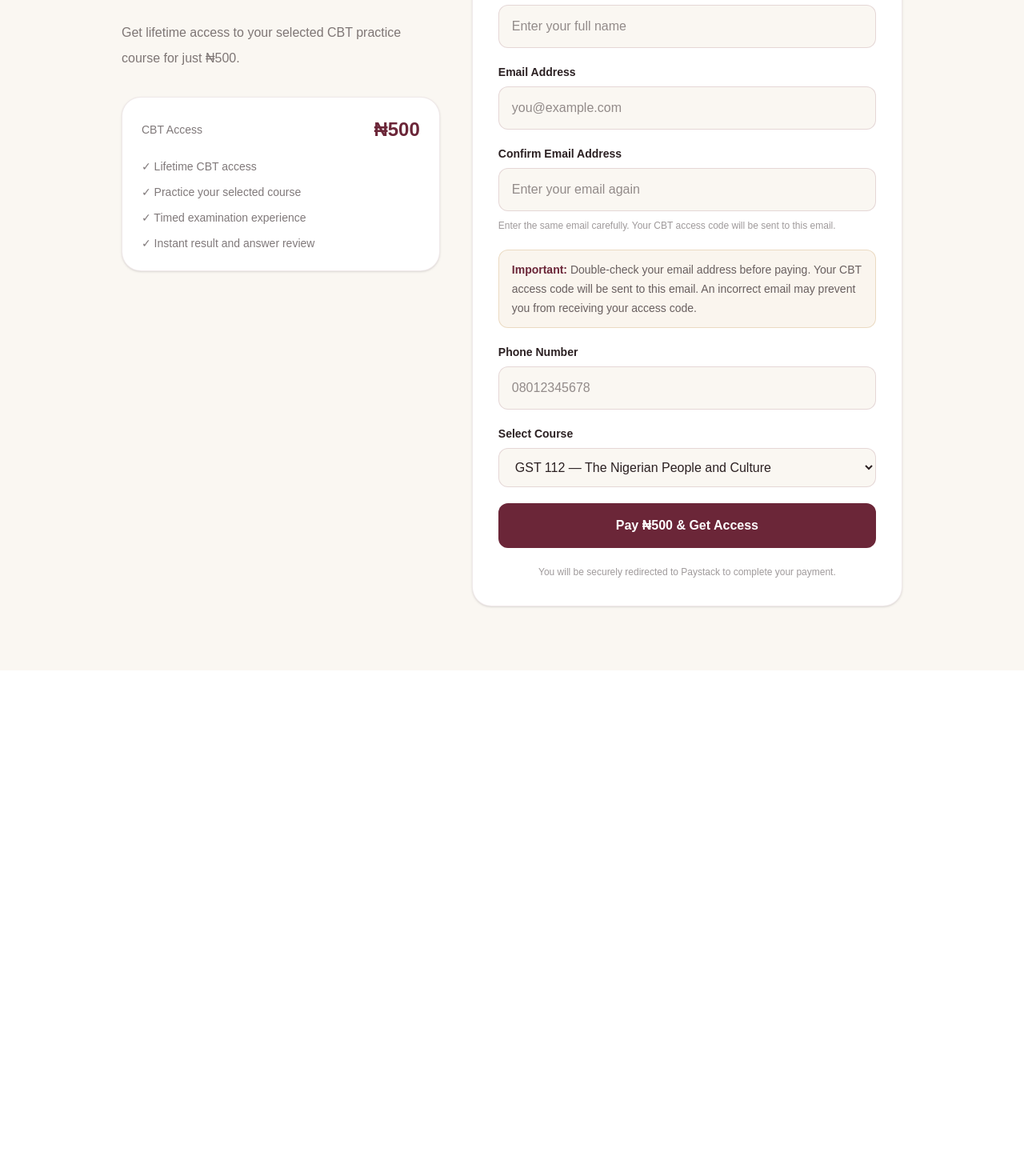
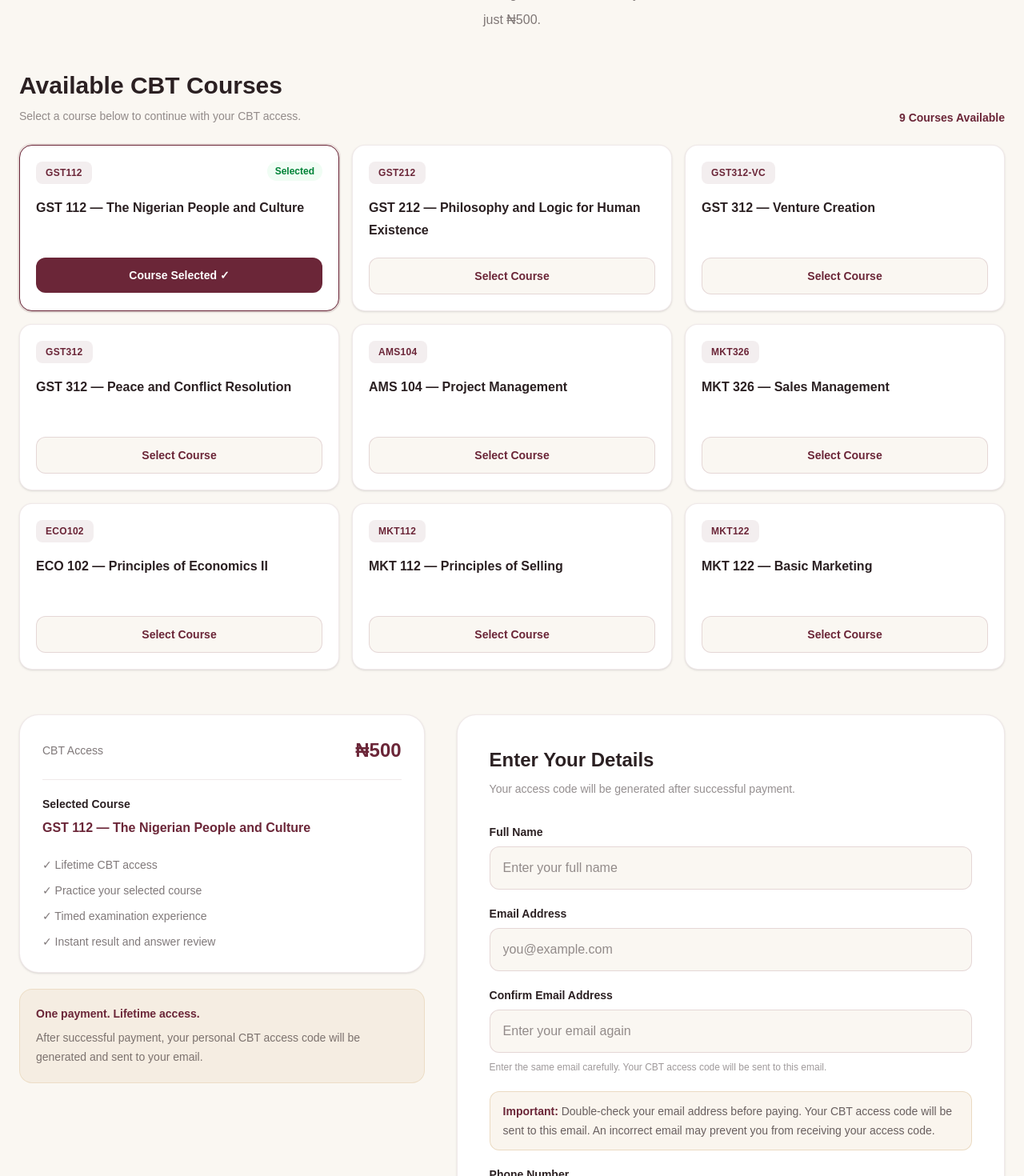
Before and after one commit to deborahasuquo531-star/Campus-Learning-Hub-Frontend, a Next.js app: page /payment in a window 1280 px wide. Shown: the part 300-1770 px from the top of the page at 80% size. Before the commit the page ends 1138 px from the top, so only its background shows below. Built offline with nearby package versions, Linux system fonts and the light colour scheme.

Commit message:
Show all available CBT courses

```diff
--- a/app/payment/page.tsx
+++ b/app/payment/page.tsx
@@ -35,22 +35,22 @@ const courses = [
   {
     id: 6,
     code: "MKT326",
-    name: "MKT 326 - Sales Management",
+    name: "MKT 326 — Sales Management",
   },
   {
     id: 7,
-    code: "ECO 102",
-    name: "ECO 102 - Principles of Economics II",
+    code: "ECO102",
+    name: "ECO 102 — Principles of Economics II",
   },
   {
     id: 8,
-    code: "AKSU-MKT 112",
-    name: "AKSU-MKT 112 - Principles of Selling",
+    code: "MKT112",
+    name: "MKT 112 — Principles of Selling",
   },
   {
     id: 9,
-    code: "AKSU-MKT 122",
-    name: "AKSU-MKT 122 - Basic Marketing",
+    code: "MKT122",
+    name: "MKT 122 — Basic Marketing",
   },
 ];
 
@@ -72,11 +72,13 @@ export default function CBTPaymentPage() {
   const [loading, setLoading] = useState(false);
   const [status, setStatus] =
     useState<PaymentStatus>("form");
+
   const [error, setError] = useState("");
   const [accessCode, setAccessCode] = useState("");
   const [verifiedCourse, setVerifiedCourse] =
     useState("");
-  const [studentEmail, setStudentEmail] = useState("");
+  const [studentEmail, setStudentEmail] =
+    useState("");
 
   useEffect(() => {
     const searchParams = new URLSearchParams(
@@ -136,8 +138,6 @@ export default function CBTPaymentPage() {
       /*
        * The payment page saved the selected course ID
        * before sending the user to Paystack.
-       *
-       * We use that same course ID when entering the CBT.
        */
       const savedCourseId =
         sessionStorage.getItem("cbtPaymentCourse") ||
@@ -219,7 +219,6 @@ export default function CBTPaymentPage() {
         "cbtPaymentReference",
         reference
       );
-
     } catch (err) {
       setStatus("failed");
 
@@ -243,6 +242,26 @@ export default function CBTPaymentPage() {
     setError("");
   }
 
+  function selectCourse(courseId: number) {
+    updateField(
+      "course",
+      String(courseId)
+    );
+
+    /*
+     * Scroll the student toward the payment form
+     * after selecting a course from the showcase.
+     */
+    setTimeout(() => {
+      document
+        .getElementById("payment-form")
+        ?.scrollIntoView({
+          behavior: "smooth",
+          block: "start",
+        });
+    }, 50);
+  }
+
   async function handlePayment(
     e: React.FormEvent<HTMLFormElement>
   ) {
@@ -258,7 +277,9 @@ export default function CBTPaymentPage() {
       form.email.trim().toLowerCase();
 
     const confirmEmail =
-      form.confirm_email.trim().toLowerCase();
+      form.confirm_email
+        .trim()
+        .toLowerCase();
 
     if (!email) {
       setError(
@@ -302,9 +323,11 @@ export default function CBTPaymentPage() {
 
     /*
      * Catch common email-domain typing mistakes.
-     * We do not automatically change the student's email.
      */
-    const commonDomainTypos: Record<string, string> = {
+    const commonDomainTypos: Record<
+      string,
+      string
+    > = {
       "gmial.com": "gmail.com",
       "gmai.com": "gmail.com",
       "gmail.con": "gmail.com",
@@ -327,11 +350,14 @@ export default function CBTPaymentPage() {
       setError(
         `Please check your email address. Did you mean ${email.split("@")[0]}@${commonDomainTypos[emailDomain]}?`
       );
+
       return;
     }
 
     if (!form.phone.trim()) {
-      setError("Please enter your phone number.");
+      setError(
+        "Please enter your phone number."
+      );
       return;
     }
 
@@ -346,10 +372,6 @@ export default function CBTPaymentPage() {
       /*
        * Save the verified email and selected course
        * BEFORE redirecting to Paystack.
-       *
-       * The normalized email is used so that
-       * uppercase/lowercase differences do not
-       * cause an email mismatch later.
        */
       sessionStorage.setItem(
         "cbtPaymentEmail",
@@ -369,9 +391,11 @@ export default function CBTPaymentPage() {
             "Content-Type": "application/json",
           },
           body: JSON.stringify({
-            full_name: form.full_name.trim(),
+            full_name:
+              form.full_name.trim(),
             email: email,
-            phone: form.phone.trim(),
+            phone:
+              form.phone.trim(),
             course: form.course,
           }),
           cache: "no-store",
@@ -386,6 +410,7 @@ export default function CBTPaymentPage() {
       ) {
         throw new Error(
           data.message ||
+            data.error ||
             "Unable to initialize payment. Please try again."
         );
       }
@@ -421,10 +446,14 @@ export default function CBTPaymentPage() {
     );
 
     const savedCourseId =
-      sessionStorage.getItem("cbtPaymentCourse");
+      sessionStorage.getItem(
+        "cbtPaymentCourse"
+      );
 
     const savedEmail =
-      sessionStorage.getItem("cbtPaymentEmail");
+      sessionStorage.getItem(
+        "cbtPaymentEmail"
+      );
 
     if (savedCourseId) {
       sessionStorage.setItem(
@@ -519,8 +548,9 @@ export default function CBTPaymentPage() {
 
             <p className="mt-4 leading-7 text-[#2B2022]/60">
               Your CBT access has been activated.
-              Your access code has been sent to your email.
-              Keep it safe for easy access next time.
+              Your access code has been sent to your
+              email. Keep it safe for easy access next
+              time.
             </p>
 
             <div className="mt-8 rounded-2xl border border-[#6B2638]/10 bg-[#FAF7F2] p-6">
@@ -539,16 +569,19 @@ export default function CBTPaymentPage() {
               </p>
 
               <p className="mt-2 text-sm leading-6 text-[#2B2022]/60">
-                Your CBT access code has also been sent to
+                Your CBT access code has also been
+                sent to
                 <span className="font-semibold text-[#6B2638]">
-                  {" "}{studentEmail}
-                </span>.
+                  {" "}
+                  {studentEmail}
+                </span>
+                .
               </p>
 
               <p className="mt-2 text-sm leading-6 text-[#2B2022]/60">
                 Save this access code. You will need
-                it whenever you want to access your
-                CBT practice.
+                it whenever you want to access your CBT
+                practice.
               </p>
             </div>
 
@@ -683,9 +716,9 @@ export default function CBTPaymentPage() {
         </div>
       </header>
 
-      <section className="mx-auto max-w-5xl px-6 py-14 md:py-20">
-        <div className="grid gap-10 md:grid-cols-[0.85fr_1.15fr]">
-          <div>
+      <section className="mx-auto max-w-7xl px-6 py-14 md:py-20">
+        {/* INTRO */}
+        <div className="mx-auto max-w-3xl text-center">
           <span className="inline-flex rounded-full bg-[#6B2638]/8 px-4 py-2 text-sm font-semibold text-[#6B2638]">
             CBT Access
           </span>
@@ -694,14 +727,90 @@ export default function CBTPaymentPage() {
             Get Your CBT Access
           </h1>
 
-            <p className="mt-5 leading-8 text-[#2B2022]/60">
-              Get lifetime access to your selected
-              CBT practice course for just ₦500.
+          <p className="mx-auto mt-5 max-w-2xl leading-8 text-[#2B2022]/60">
+            Choose from our available CBT courses and
+            get lifetime access to your selected course
+            for just ₦500.
           </p>
+        </div>
 
-            <div className="mt-8 rounded-3xl border border-[#6B2638]/10 bg-white p-6 shadow-sm">
+        {/* COURSE SHOWCASE */}
+        <div className="mt-12">
+          <div className="mb-6 flex flex-col gap-2 sm:flex-row sm:items-end sm:justify-between">
+            <div>
+              <h2 className="text-2xl font-bold md:text-3xl">
+                Available CBT Courses
+              </h2>
+
+              <p className="mt-2 text-sm leading-6 text-[#2B2022]/50">
+                Select a course below to continue with
+                your CBT access.
+              </p>
+            </div>
+
+            <div className="text-sm font-semibold text-[#6B2638]">
+              {courses.length} Courses Available
+            </div>
+          </div>
+
+          <div className="grid gap-4 sm:grid-cols-2 lg:grid-cols-3">
+            {courses.map((course) => {
+              const selected =
+                form.course ===
+                String(course.id);
+
+              return (
+                <div
+                  key={course.id}
+                  className={`group rounded-2xl border bg-white p-5 shadow-sm transition ${
+                    selected
+                      ? "border-[#6B2638] ring-2 ring-[#6B2638]/10"
+                      : "border-[#6B2638]/10 hover:-translate-y-0.5 hover:border-[#6B2638]/25 hover:shadow-md"
+                  }`}
+                >
+                  <div className="flex items-start justify-between gap-3">
+                    <span className="rounded-lg bg-[#6B2638]/8 px-3 py-1.5 text-xs font-bold tracking-wide text-[#6B2638]">
+                      {course.code}
+                    </span>
+
+                    {selected && (
+                      <span className="rounded-full bg-green-50 px-2.5 py-1 text-xs font-semibold text-green-700">
+                        Selected
+                      </span>
+                    )}
+                  </div>
+
+                  <h3 className="mt-4 min-h-[56px] text-base font-bold leading-7 text-[#2B2022]">
+                    {course.name}
+                  </h3>
+
+                  <button
+                    type="button"
+                    onClick={() =>
+                      selectCourse(course.id)
+                    }
+                    className={`mt-5 w-full rounded-xl px-4 py-3 text-sm font-semibold transition ${
+                      selected
+                        ? "bg-[#6B2638] text-white hover:bg-[#561E2D]"
+                        : "border border-[#6B2638]/15 bg-[#FAF7F2] text-[#6B2638] hover:bg-[#6B2638]/5"
+                    }`}
+                  >
+                    {selected
+                      ? "Course Selected ✓"
+                      : "Select Course"}
+                  </button>
+                </div>
+              );
+            })}
+          </div>
+        </div>
+
+        {/* PAYMENT + COURSE BENEFITS */}
+        <div className="mt-14 grid gap-10 md:grid-cols-[0.85fr_1.15fr]">
+          <div>
+            <div className="rounded-3xl border border-[#6B2638]/10 bg-white p-6 shadow-sm md:p-7">
               <div className="flex items-center justify-between">
-                <span className="text-sm text-[#2B2022]/60">
+                <span className="text-sm font-medium text-[#2B2022]/60">
                   CBT Access
                 </span>
 
@@ -710,7 +819,23 @@ export default function CBTPaymentPage() {
                 </span>
               </div>
 
-              <div className="mt-5 space-y-3 text-sm text-[#2B2022]/60">
+              <div className="mt-5 border-t border-[#6B2638]/10 pt-5">
+                <p className="text-sm font-semibold text-[#2B2022]">
+                  Selected Course
+                </p>
+
+                <p className="mt-2 text-base font-bold leading-6 text-[#6B2638]">
+                  {
+                    courses.find(
+                      (course) =>
+                        String(course.id) ===
+                        form.course
+                    )?.name
+                  }
+                </p>
+              </div>
+
+              <div className="mt-6 space-y-3 text-sm text-[#2B2022]/60">
                 <p>✓ Lifetime CBT access</p>
                 <p>
                   ✓ Practice your selected course
@@ -721,9 +846,25 @@ export default function CBTPaymentPage() {
                 </p>
               </div>
             </div>
+
+            <div className="mt-5 rounded-2xl border border-[#C89B5D]/20 bg-[#C89B5D]/10 p-5">
+              <p className="text-sm font-semibold text-[#6B2638]">
+                One payment. Lifetime access.
+              </p>
+
+              <p className="mt-2 text-sm leading-6 text-[#2B2022]/60">
+                After successful payment, your
+                personal CBT access code will be
+                generated and sent to your email.
+              </p>
+            </div>
           </div>
 
-          <div className="rounded-3xl border border-[#6B2638]/10 bg-white p-8 shadow-sm">
+          {/* PAYMENT FORM */}
+          <div
+            id="payment-form"
+            className="rounded-3xl border border-[#6B2638]/10 bg-white p-8 shadow-sm md:p-10"
+          >
             <h2 className="text-2xl font-bold">
               Enter Your Details
             </h2>
@@ -737,6 +878,7 @@ export default function CBTPaymentPage() {
               onSubmit={handlePayment}
               className="mt-8 space-y-5"
             >
+              {/* FULL NAME */}
               <div>
                 <label
                   htmlFor="full_name"
@@ -761,7 +903,7 @@ export default function CBTPaymentPage() {
                 />
               </div>
 
-              {/* EMAIL ADDRESS */}
+              {/* EMAIL */}
               <div>
                 <label
                   htmlFor="email"
@@ -819,7 +961,7 @@ export default function CBTPaymentPage() {
                 </p>
               </div>
 
-              {/* IMPORTANT EMAIL WARNING */}
+              {/* EMAIL WARNING */}
               <div className="rounded-xl border border-[#C89B5D]/30 bg-[#C89B5D]/10 px-4 py-3 text-sm leading-6 text-[#2B2022]/70">
                 <span className="font-semibold text-[#6B2638]">
                   Important:
@@ -831,6 +973,7 @@ export default function CBTPaymentPage() {
                 access code.
               </div>
 
+              {/* PHONE */}
               <div>
                 <label
                   htmlFor="phone"
@@ -850,17 +993,19 @@ export default function CBTPaymentPage() {
                     )
                   }
                   placeholder="08012345678"
+                  autoComplete="tel"
                   className="mt-2 w-full rounded-xl border border-[#6B2638]/15 bg-[#FAF7F2] px-4 py-3.5 outline-none focus:border-[#6B2638] focus:ring-2 focus:ring-[#6B2638]/10"
                   required
                 />
               </div>
 
+              {/* COURSE */}
               <div>
                 <label
                   htmlFor="course"
                   className="block text-sm font-semibold"
                 >
-                  Select Course
+                  Selected Course
                 </label>
 
                 <select
@@ -885,12 +1030,14 @@ export default function CBTPaymentPage() {
                 </select>
               </div>
 
+              {/* ERROR */}
               {error && (
                 <div className="rounded-xl border border-red-200 bg-red-50 px-4 py-3 text-sm font-medium text-red-600">
                   {error}
                 </div>
               )}
 
+              {/* PAYMENT BUTTON */}
               <button
                 type="submit"
                 disabled={loading}
```
Lines whose indentation alone changed are shown as unchanged.
